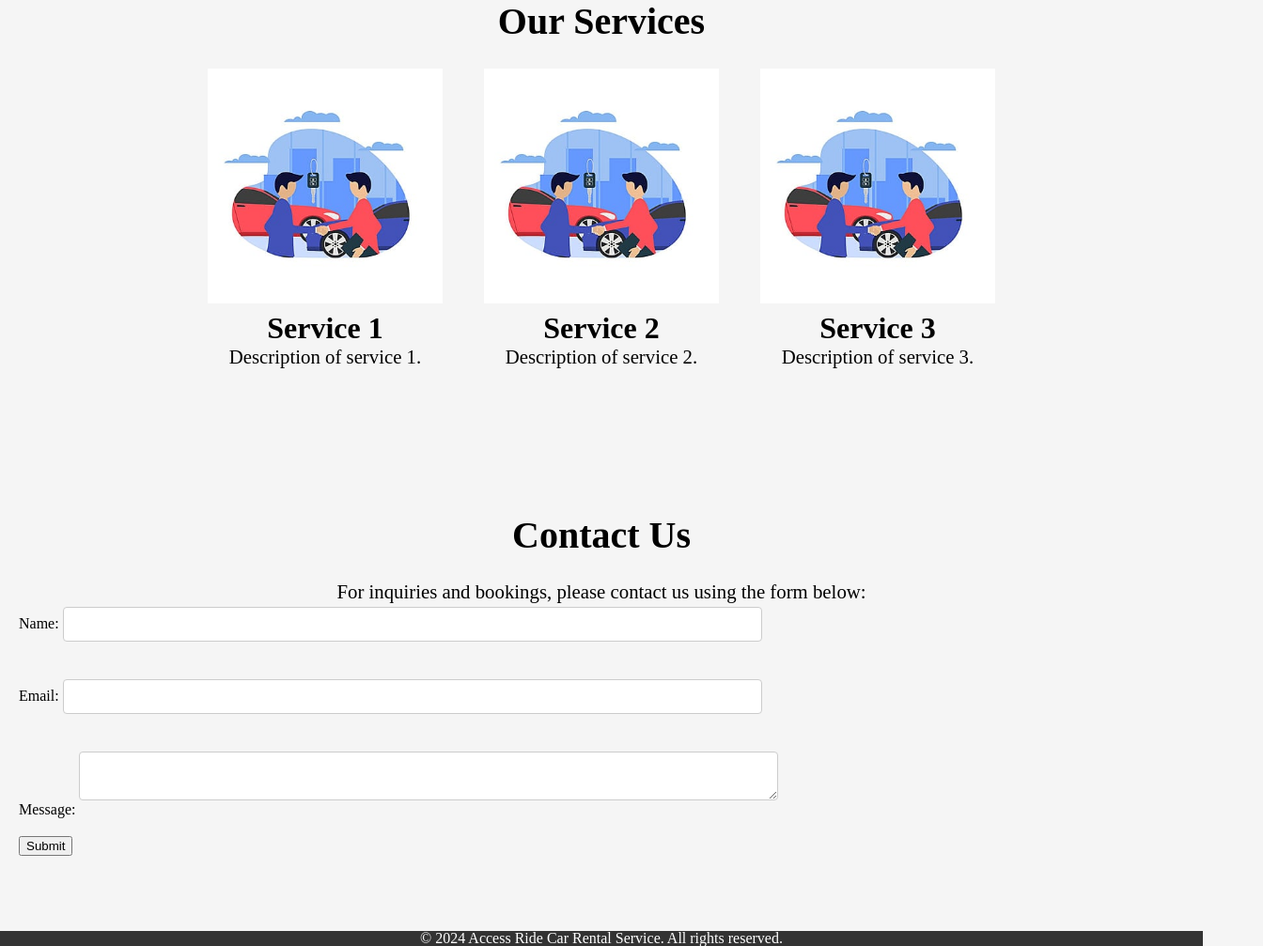
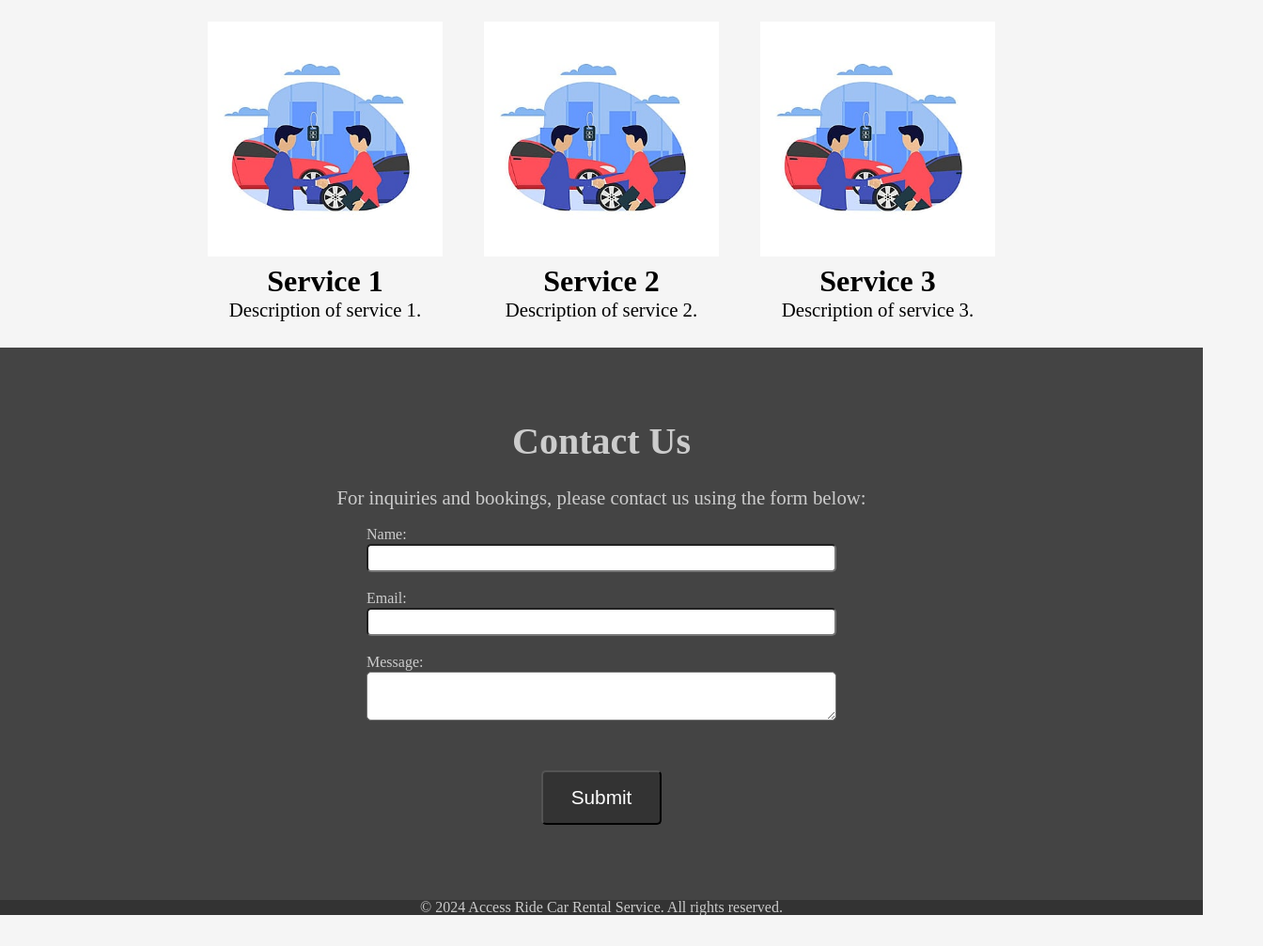
Before and after one commit to haritondan/AccessRide, a plain HTML site: page index.html in a window 1280 px wide. Shown: the part 1147-2154 px from the top of the page at 94% size, 1344 px wide, since content can reach past the window. After the commit the page ends 2121 px from the top, so only its background shows below. Drawn offline with Linux system fonts and the light colour scheme.

Commit message:
add hero button style and form style

```diff
--- a/index.html
+++ b/index.html
@@ -24,7 +24,7 @@
       <p>Explore our wide range of cars and find the perfect one for your journey.</p>
       <a href="#services" class="button">Browse Services</a>
     </div>
-    <div class="hero-image"></div>
+    <div class="hero-image"><img src="images/7963207.webp" alt="Service Image"></div>
   </div>
 
   <div id="about" class="section">
--- a/styles.css
+++ b/styles.css
@@ -24,14 +24,14 @@ header h1 {
 /* Navigation */
 nav {
   background-color: #444;
-  padding: 10px 20px;
+  padding: 50px 20px;
   text-align: center;
 }
 
 nav a {
   color: #fff;
   text-decoration: none;
-  margin: 10px 10px;
+  margin: 20px 20px;
   padding: 20px;
   font-size: 1.3rem;
 }
@@ -48,12 +48,12 @@ nav a {
 .hero h2 {
   font-weight: 900;
   font-size: 3rem;
-  margin-bottom: 50px;
+  margin-bottom: 20px;
 }
 
 .hero-text {
   width: 50%;
-  padding: 100px;
+  padding: 125px;
   font-size: 1.3rem;
 }
 
@@ -66,6 +66,20 @@ nav a {
   padding-left: 100px;
 }
 
+.button {
+  display: inline-block;
+  background-color: #333;
+  color: #fff;
+  padding: 15px 30px; /* Increase padding for larger button */
+  text-decoration: none;
+  font-size: 1.3rem; /* Adjust font size */
+  border-radius: 5px;
+  margin-top: 30px; /* Move the button a bit lower */
+}
+
+.button:hover {
+  background-color: #555; /* Darken button color on hover */
+}
 /* Section Styling */
 .section {
   padding: 80px 20px;
@@ -92,7 +106,7 @@ nav a {
 
 /* Our Services Section */
 #services {
-  padding: 80px 20px; /* Padding for top and bottom */
+  padding: 30px 20px; /* Padding for top and bottom */
   text-align: center; /* Center-align content */
 }
 
@@ -126,38 +140,58 @@ nav a {
 }
 
 
+/* Contact Us Section */
+#contact {
+  background-color: #444;
+  color: #ccc;
+  padding: 80px 20px;
+  text-align: center;
+}
 
+#contact form {
+  max-width: 500px; /* Adjusted maximum width for the form */
+  margin: 0 auto;
+}
 
-
-/* Form Styling */
 .form-group {
+  margin-top: 20px;
   margin-bottom: 20px;
+  text-align: left;
 }
 
 form input[type="text"],
 form input[type="email"],
 form textarea {
-  width: 60%;
-  padding: 10px;
-  margin-top: 5px;
-  margin-bottom: 15px;
-  border: 1px solid #ccc;
-  border-radius: 4px;
+  width: 100%; /* Make form inputs fill the container width */
+  border-radius: 5px;
   box-sizing: border-box;
+  font-size: 1.3rem; /* Reduced font size for inputs */
+}
+
+form label {
+  display: inline-block;
+  margin-bottom: 2px; /* Increased space below labels */
 }
 
 form input[type="submit"] {
   background-color: #333;
-  color: #fff;
+  color: #ccc;
   border: none;
-  padding: 10px 20px;
+  padding: 15px 30px;
   cursor: pointer;
+  font-size: 1.6rem;
+  border-radius: 5px;
 }
+
+form input[type="submit"]:hover {
+  background-color: #555;
+}
+
 
 /* Footer */
 footer {
   background-color: #333;
-  color: #fff;
+  color: #ccc;
   text-align: center;
   padding: 20px 0;
 }
```
Also changed, not shown: images/7963207.webp (added).
